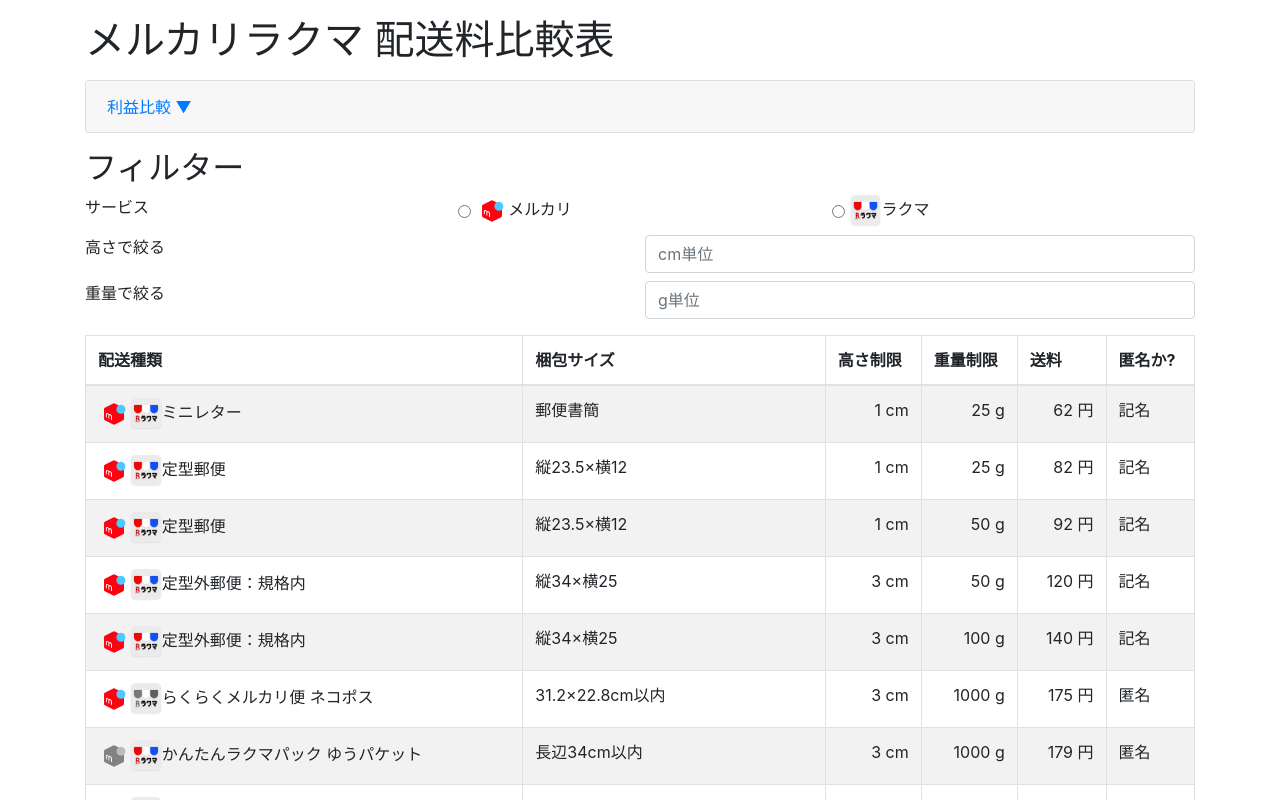
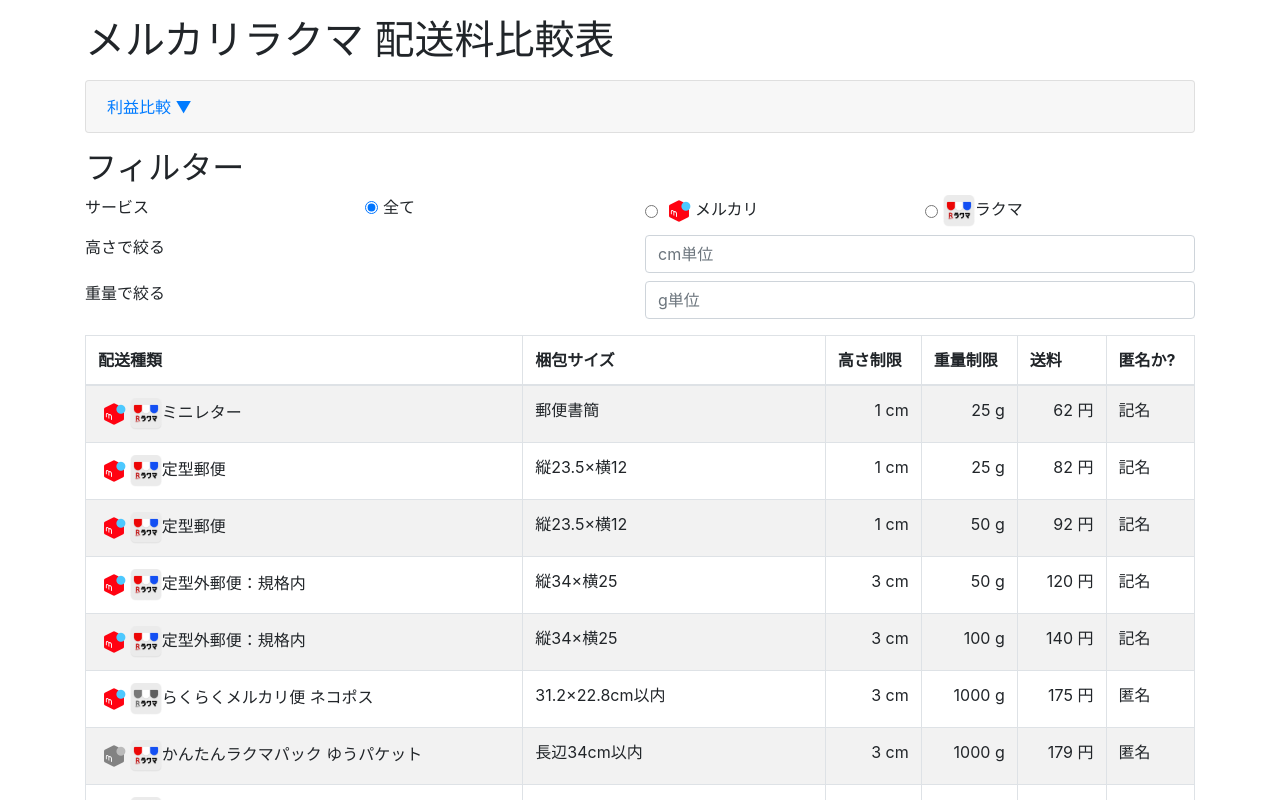
Before and after one commit to yuto-moriizumi/MercariRakumaComparison, a React (Create React App) app: page / in a window 1280 px wide. Shown: the top 800 px of the page. Built offline with nearby package versions, Linux system fonts and the light colour scheme.

Commit message:
サービスフィルターにデフォルトの選択肢を追加

```diff
--- a/src/App.tsx
+++ b/src/App.tsx
@@ -89,13 +89,23 @@
                 name="service"
                 type="radio"
                 inline
+                label="全て"
+                onClick={(_) => this.setState({ service: "none" })}
+                checked={this.state.service === "none"}
+              />
+            </Col>
+            <Col>
+              <Form.Check
+                name="service"
+                type="radio"
+                inline
                 label={
                   <>
                     <MercariIcon valid />
                     メルカリ
                   </>
                 }
-                onClick={(e) => this.setState({ service: "mercari" })}
+                onClick={(_) => this.setState({ service: "mercari" })}
               />
             </Col>
             <Col>
@@ -109,7 +119,7 @@
                     ラクマ
                   </>
                 }
-                onClick={(e) => this.setState({ service: "rakuma" })}
+                onClick={(_) => this.setState({ service: "rakuma" })}
               />
             </Col>
           </Form.Row>
```
